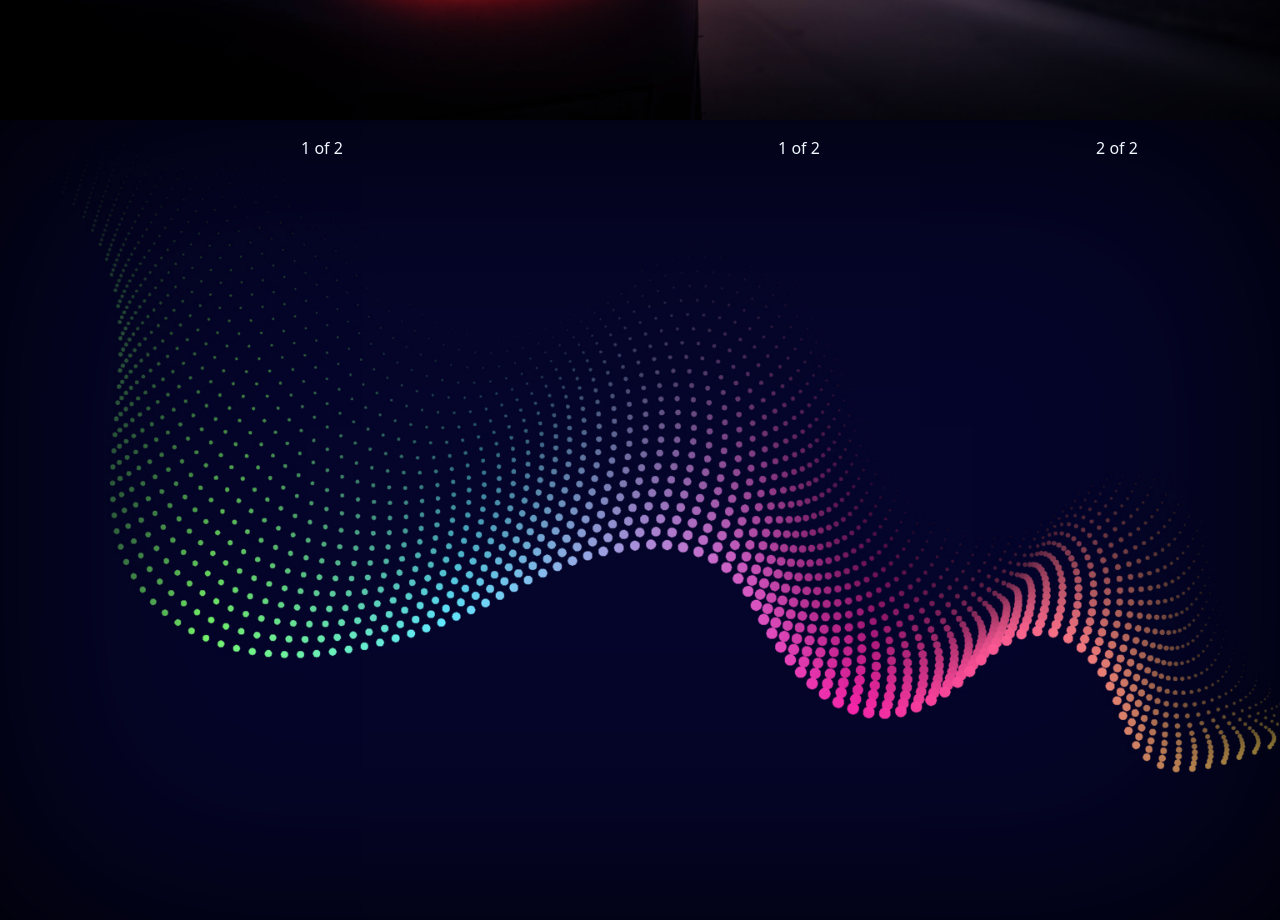
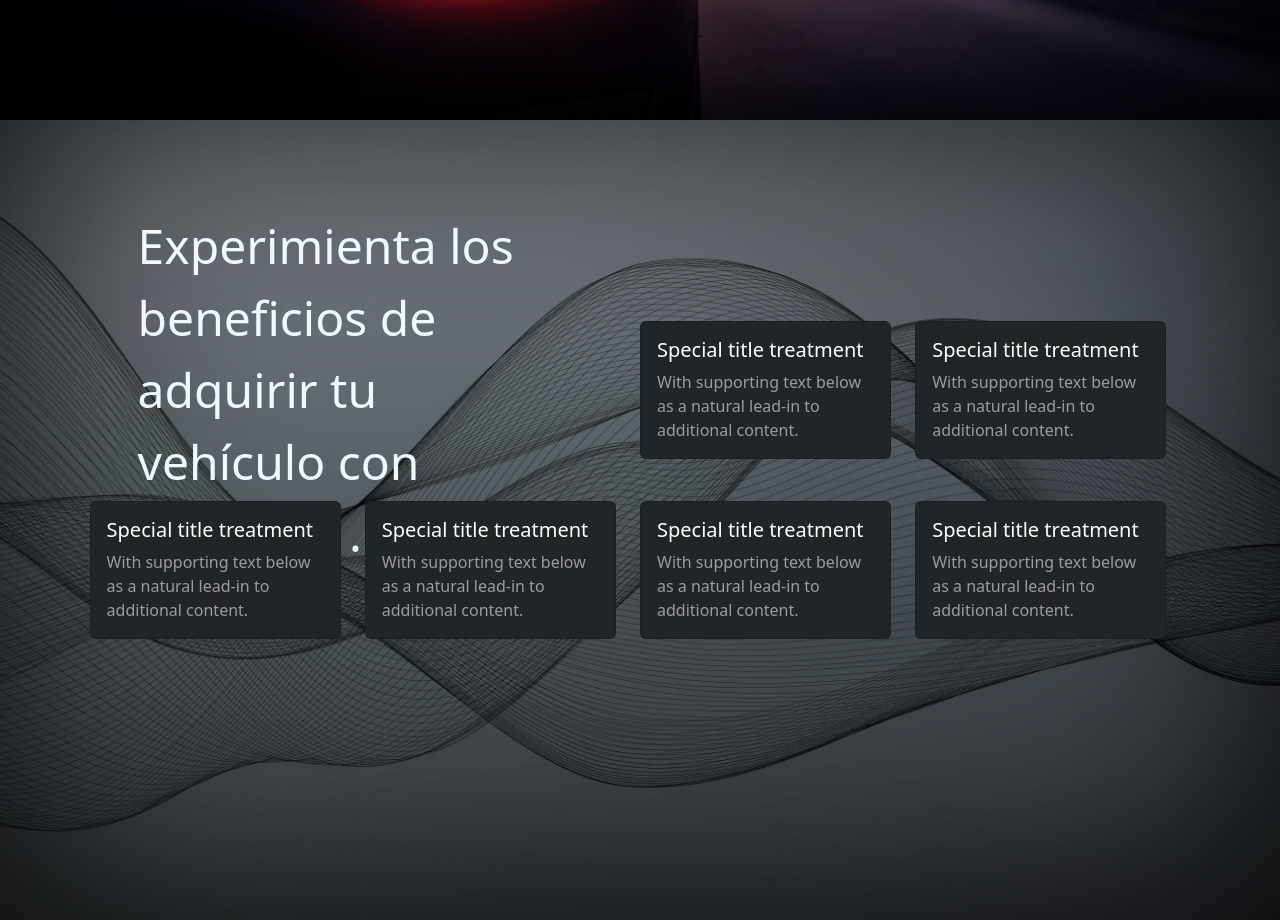
Before and after one commit to Project-Litio/Code, a React (Vite) app in the folder Client/: page / in a window 1280 px wide. Shown: the part 680-1600 px from the top of the page. Built offline with nearby package versions, Linux system fonts and the light colour scheme.

Commit message:
Cards fixed

```diff
--- a/Client/src/App.jsx
+++ b/Client/src/App.jsx
@@ -1,17 +1,15 @@
 import { useState } from 'react'
 import './App.css'
-import Navbar from './components/Navbar'
 import Hero from './components/hero'
 import Services from './components/services'
+import Card from './components/card'
 
 function App() {
   const [count, setCount] = useState(0)
 
   return (
     <div>
-
       <Hero/>
-
       <Services/>
     </div>
   )
--- /dev/null
+++ b/Client/src/components/card.jsx
@@ -0,0 +1,16 @@
+import React from 'react'
+import './style.css'
+
+const Card = () => {
+  return (
+  <div className="card text-bg-dark  " >
+    <div className="card-body ">
+      <h5 className="card-title">Special title treatment</h5>
+      <p className="card-text">With supporting text below as a natural lead-in to additional content.</p>
+    </div>
+</div>
+  )
+}
+
+
+export default Card
--- a/Client/src/components/services.jsx
+++ b/Client/src/components/services.jsx
@@ -1,24 +1,43 @@
 import React from 'react'
 import './style.css'
+import Card from './card'
 
 const Services = () => {
   return (
     <div className='hero back2 align-items-center' >
-      <div className=" flex-column  text-center p-3 exp">
-        <div className="row ">
-          <div className="col">
-            1 of 2
+      <div className=" flex-column  text-center space ">
+        <div className="row exp align-items-center w-100">
+          <div className="col us">
+            <div className='mx-5 '>
+              Experimienta los beneficios de adquirir tu vehículo con <font color="Red"> nosotros </font> .
+            </div>
+
           </div>
           <div className="col">
-            <div className='row'>
+            <div className='row '>
               <div className="col">
-                1 of 2
+                <Card/>
               </div>
               <div className="col">
-                2 of 2
+                <Card/>
               </div>
             </div>
 
+          </div>
+        </div>
+
+        <div className="row exp align-items-center w-100">
+          <div className="col">
+            <Card/>
+          </div>
+          <div className="col">
+            <Card/>
+          </div>
+          <div className="col">
+            <Card/>
+          </div>
+          <div className="col">
+            <Card/>
           </div>
         </div>
 
--- a/Client/src/components/style.css
+++ b/Client/src/components/style.css
@@ -37,10 +37,26 @@
 .col{
   color: aliceblue;
 }
+
+.card-title{
+  text-align: left;
+}
+.card-text{
+  text-align: left;
+  color: #9d9c9c;
+}
 .exp{
-  height: 70vh;
+  height: 30vh;
+}
+.space{
+  padding: 7%;
 }
 
+.us{
+  font-size: 3rem;
+  text-align: left;
+  font-weight: 500;
+}
 @media (max-width:1400px){
   .hero h1{
   font-size: 4.5em;
```
Also changed, not shown: Client/src/pages/about.jsx (deleted, +0 -14 lines), Client/src/assets/background1.jpg.
